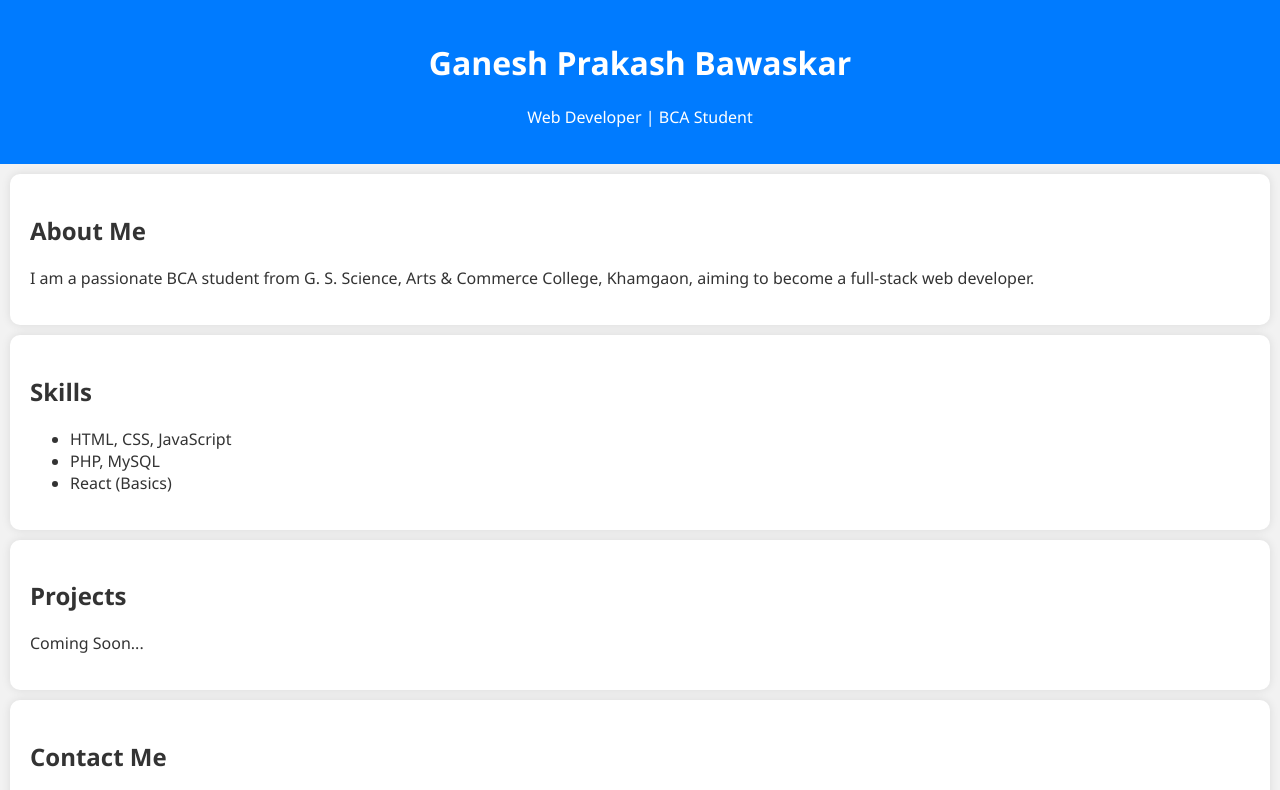
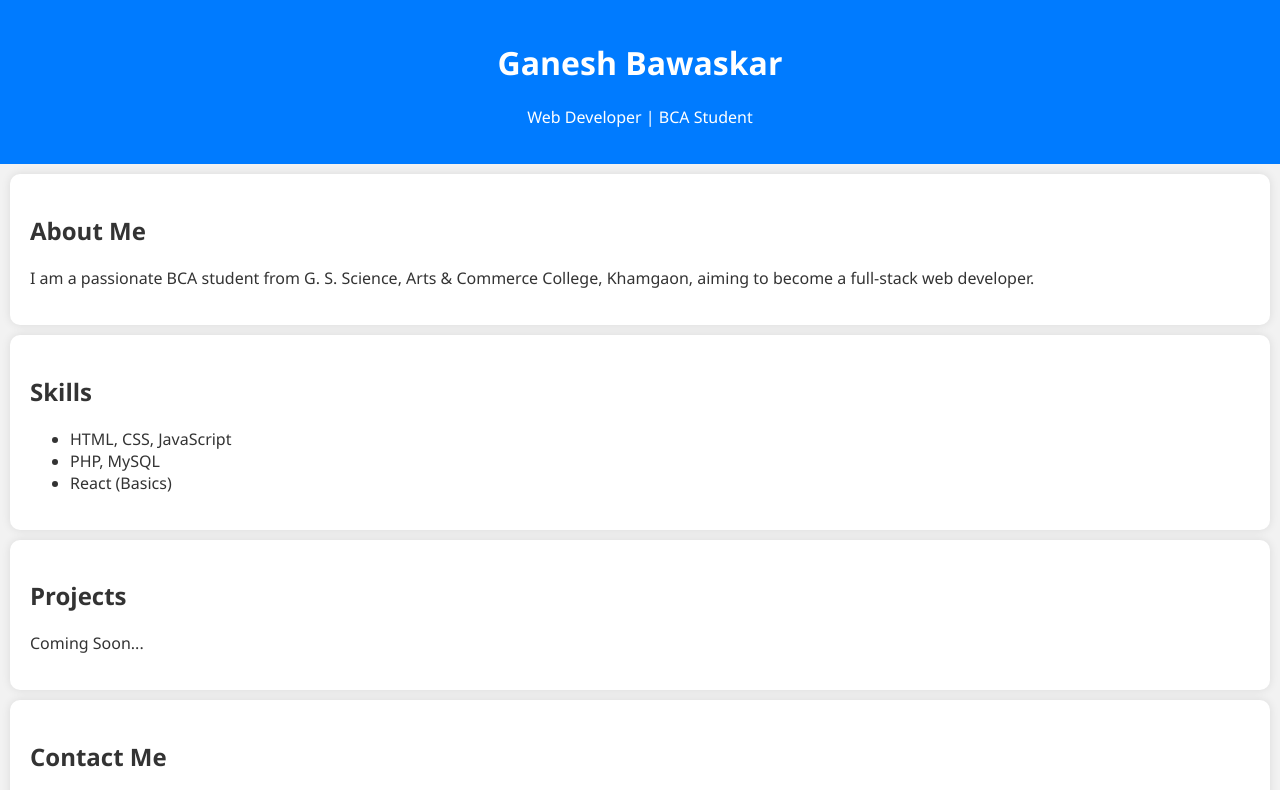
Before and after one commit to ganesh-27092006/New-, a plain HTML site: page index.html in a window 1280 px wide. Shown: the top 790 px of the page. Drawn offline with Linux system fonts and the light colour scheme.

Commit message:
Update index.html
Update

```diff
--- a/index.html
+++ b/index.html
@@ -8,7 +8,7 @@
 </head>
 <body>
   <header>
-    <h1>Ganesh Prakash Bawaskar</h1>
+    <h1>Ganesh Bawaskar</h1>
     <p>Web Developer | BCA Student</p>
   </header>
   <section id="about">
```
